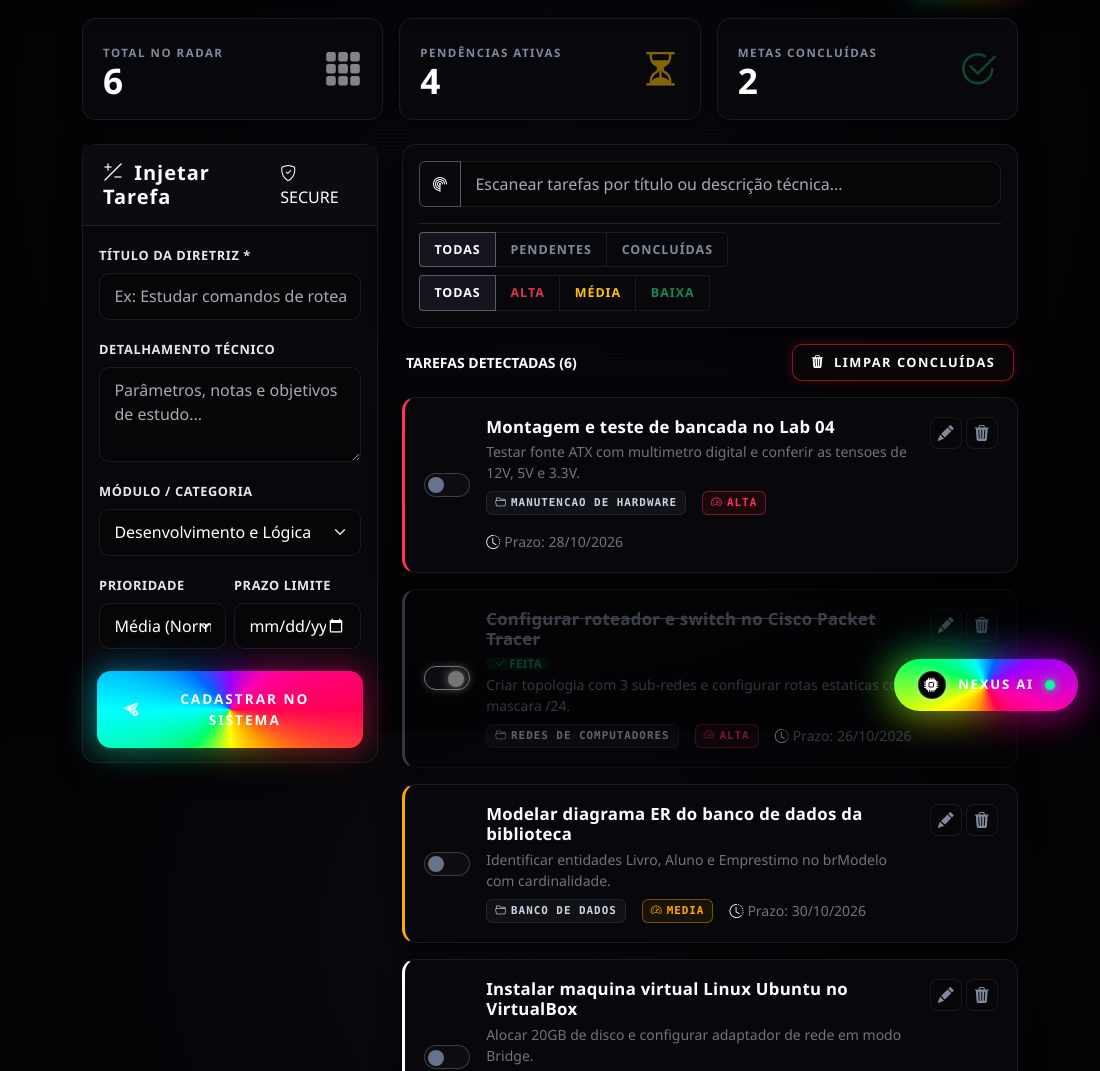
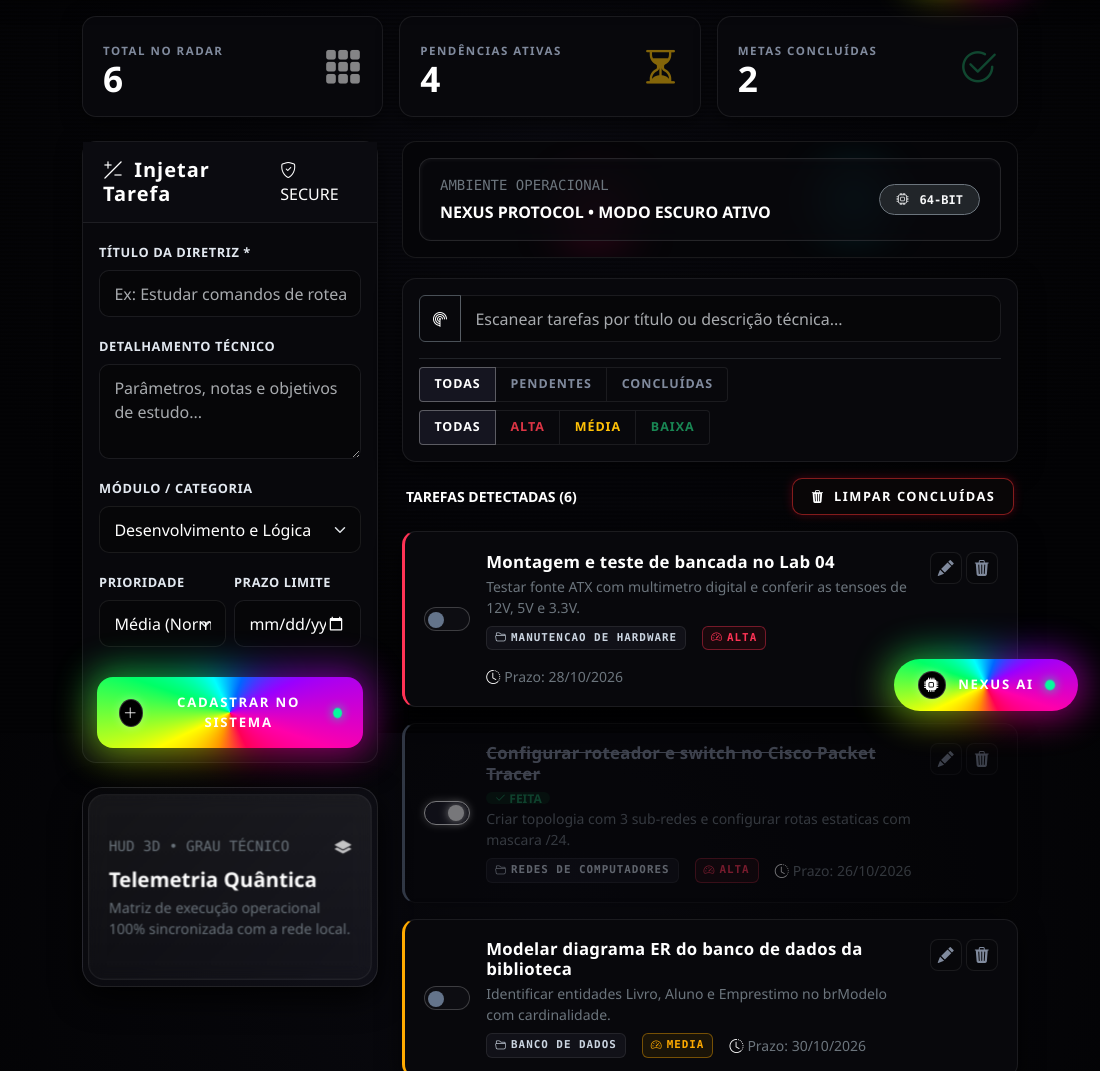
Before and after one commit to ithalo098/teste, an Electron app: page index.html in a window 1100 px wide. Shown: the part 67-1138 px from the top of the page. Drawn offline with nearby package versions, Linux system fonts and the light colour scheme.

Commit message:
coloquei os cards 3d novos e mudei os botoes de cadastro e tema pro modelo lazy dragonfly

```diff
--- a/css/styles.css
+++ b/css/styles.css
@@ -13,13 +13,23 @@
 }
 
 @keyframes rgbSpin {
-  0% { --rgb-angle: 0deg; }
-  100% { --rgb-angle: 360deg; }
+  0% {
+    --rgb-angle: 0deg;
+  }
+
+  100% {
+    --rgb-angle: 360deg;
+  }
 }
 
 @keyframes rgbHue {
-  0% { filter: hue-rotate(0deg); }
-  100% { filter: hue-rotate(360deg); }
+  0% {
+    filter: hue-rotate(0deg);
+  }
+
+  100% {
+    filter: hue-rotate(360deg);
+  }
 }
 
 :root {
@@ -63,7 +73,10 @@ body {
 body::before {
   content: "";
   position: fixed;
-  top: 0; left: 0; right: 0; bottom: 0;
+  top: 0;
+  left: 0;
+  right: 0;
+  bottom: 0;
   background: linear-gradient(rgba(0, 0, 0, 0) 50%, rgba(0, 0, 0, 0.35) 50%);
   background-size: 100% 4px;
   z-index: -1;
@@ -75,7 +88,9 @@ body::before {
    2. BORDAS RGB NOS BOTOES (CHROMA SPECTRUM GLOW)
    Bordas com gradiente arco-iris em movimento continuo
    ============================================================== */
-.btn-rgb, .btn-cyber-primary, .btn-primary {
+.btn-rgb,
+.btn-cyber-primary,
+.btn-primary {
   position: relative;
   background: #060608 !important;
   color: #ffffff !important;
@@ -98,7 +113,9 @@ body::before {
 }
 
 /* Moldura RGB animada */
-.btn-rgb::before, .btn-cyber-primary::before, .btn-primary::before {
+.btn-rgb::before,
+.btn-cyber-primary::before,
+.btn-primary::before {
   content: '';
   position: absolute;
   inset: -2px;
@@ -110,7 +127,9 @@ body::before {
 }
 
 /* Brilho RGB volumetrico externo (Bloom) */
-.btn-rgb::after, .btn-cyber-primary::after, .btn-primary::after {
+.btn-rgb::after,
+.btn-cyber-primary::after,
+.btn-primary::after {
   content: '';
   position: absolute;
   inset: -6px;
@@ -123,22 +142,29 @@ body::before {
   transition: opacity 0.3s ease, filter 0.3s ease;
 }
 
-.btn-rgb:hover, .btn-cyber-primary:hover, .btn-primary:hover {
+.btn-rgb:hover,
+.btn-cyber-primary:hover,
+.btn-primary:hover {
   transform: translateY(-2px);
   color: #ffffff !important;
 }
 
-.btn-rgb:hover::after, .btn-cyber-primary:hover::after, .btn-primary:hover::after {
+.btn-rgb:hover::after,
+.btn-cyber-primary:hover::after,
+.btn-primary:hover::after {
   opacity: 0.85;
   filter: blur(20px);
 }
 
-.btn-rgb:active, .btn-cyber-primary:active, .btn-primary:active {
+.btn-rgb:active,
+.btn-cyber-primary:active,
+.btn-primary:active {
   transform: translateY(0) scale(0.98);
 }
 
 /* Botao Perigo com Borda RGB avermelhada */
-.btn-cyber-danger, .btn-danger {
+.btn-cyber-danger,
+.btn-danger {
   position: relative;
   background: #090607 !important;
   color: #ffffff !important;
@@ -153,7 +179,8 @@ body::before {
   box-shadow: 0 0 10px rgba(255, 0, 50, 0.25);
 }
 
-.btn-cyber-danger:hover, .btn-danger:hover {
+.btn-cyber-danger:hover,
+.btn-danger:hover {
   background: #1a080c !important;
   border-color: #ff3355 !important;
   box-shadow: 0 0 20px rgba(255, 0, 85, 0.6);
@@ -235,6 +262,163 @@ body::before {
   transform: scale(0.97);
 }
 
+/* Variantes do Botao Lazy Dragonfly */
+.btn-lazy-dragonfly.w-100 {
+  width: 100% !important;
+  justify-content: center;
+  border-radius: 14px !important;
+  padding: 14px 20px !important;
+}
+
+.btn-lazy-dragonfly.w-100::before {
+  border-radius: 16px !important;
+}
+
+.btn-lazy-dragonfly.w-100::after {
+  border-radius: 20px !important;
+}
+
+.btn-lazy-dragonfly.btn-sm {
+  padding: 6px 16px !important;
+  font-size: 0.72rem !important;
+  letter-spacing: 1.2px !important;
+  gap: 7px !important;
+}
+
+/* ==============================================================
+   SMIT-PRAJAPATI / SMART-LIGER-5 (3D Glassmorphism Card)
+   ============================================================== */
+.smart-liger-parent {
+  width: 100%;
+  height: 200px;
+  perspective: 1000px;
+  margin-top: 1.25rem;
+}
+
+.smart-liger-card {
+  height: 100%;
+  border-radius: 20px;
+  background: linear-gradient(135deg, #07070a 0%, #101018 100%);
+  border: 1px solid rgba(255, 255, 255, 0.1);
+  transition: all 0.4s ease-in-out;
+  transform-style: preserve-3d;
+  position: relative;
+  box-shadow: 0 12px 30px rgba(0, 0, 0, 0.85);
+  cursor: pointer;
+}
+
+.smart-liger-parent:hover .smart-liger-card {
+  transform: rotate3d(0.4, 1, 0, 14deg) translateY(-4px);
+  border-color: rgba(255, 255, 255, 0.3);
+  box-shadow: 0 20px 45px rgba(0, 0, 0, 0.95), 0 0 15px rgba(255, 255, 255, 0.08);
+}
+
+.smart-liger-glass {
+  position: absolute;
+  inset: 8px;
+  border-radius: 16px;
+  background: linear-gradient(0deg, rgba(255, 255, 255, 0.02) 0%, rgba(255, 255, 255, 0.06) 100%);
+  backdrop-filter: blur(8px);
+  -webkit-backdrop-filter: blur(8px);
+  border: 1px solid rgba(255, 255, 255, 0.08);
+  transform: translate3d(0px, 0px, 20px);
+  display: flex;
+  flex-direction: column;
+  justify-content: center;
+  padding: 1.2rem;
+}
+
+.smart-liger-content {
+  transform: translate3d(0, 0, 30px);
+}
+
+/* ==============================================================
+   SOLID-METAL / MODERN-LIZARD-75 (Frosted Shine Card)
+   ============================================================== */
+.modern-lizard-container {
+  position: relative;
+  width: 100%;
+  display: flex;
+  justify-content: center;
+  align-items: center;
+  z-index: 0;
+  margin-bottom: 1.25rem;
+  overflow: hidden;
+  border-radius: 14px;
+  background: #050508;
+  border: 1px solid rgba(255, 255, 255, 0.08);
+  padding: 1rem;
+}
+
+.modern-lizard-container::after {
+  content: " ";
+  position: absolute;
+  height: 90px;
+  width: 90px;
+  left: 20%;
+  top: 15%;
+  background-image: radial-gradient(circle, rgba(255, 0, 90, 0.35), transparent 70%);
+  border-radius: 50%;
+  z-index: -1;
+  filter: blur(25px);
+  animation: lizardOrb 14s ease-in-out infinite;
+}
+
+.modern-lizard-container::before {
+  content: " ";
+  position: absolute;
+  height: 80px;
+  width: 80px;
+  right: 20%;
+  bottom: 15%;
+  background-image: radial-gradient(circle, rgba(0, 240, 255, 0.35), transparent 70%);
+  border-radius: 50%;
+  z-index: -1;
+  filter: blur(25px);
+}
+
+@keyframes lizardOrb {
+  0%, 100% { transform: translate(0, 0); }
+  50% { transform: translate(30px, 15px); }
+}
+
+.modern-lizard-card {
+  width: 100%;
+  border: 1px solid rgba(255, 255, 255, 0.12);
+  border-radius: 12px;
+  backdrop-filter: blur(10px);
+  -webkit-backdrop-filter: blur(10px);
+  background: rgba(9, 9, 14, 0.7);
+  padding: 1rem 1.25rem;
+  position: relative;
+  box-shadow: inset 1px 1px 4px rgba(255, 255, 255, 0.05);
+  overflow: hidden;
+  z-index: 1;
+}
+
+.modern-lizard-card::after {
+  z-index: -1;
+  content: " ";
+  position: absolute;
+  width: 160%;
+  top: 0;
+  left: -60%;
+  height: 100%;
+  background: linear-gradient(90deg, transparent, rgba(255, 255, 255, 0.08), transparent);
+  transform: rotateZ(35deg);
+  filter: blur(18px);
+  animation: lizardShine 9s ease infinite;
+}
+
+@keyframes lizardShine {
+  0% { transform: translateX(-160%) rotateZ(35deg); }
+  100% { transform: translateX(160%) rotateZ(35deg); }
+}
+
+.btn-lazy-dragonfly:active {
+  transform: scale(0.97);
+}
+
 .ai-pill-icon {
   width: 28px;
   height: 28px;
@@ -259,8 +443,17 @@ body::before {
 }
 
 @keyframes pulseDot {
-  0%, 100% { transform: scale(0.9); opacity: 0.8; }
-  50% { transform: scale(1.3); opacity: 1; }
+
+  0%,
+  100% {
+    transform: scale(0.9);
+    opacity: 0.8;
+  }
+
+  50% {
+    transform: scale(1.3);
+    opacity: 1;
+  }
 }
 
 /* ==============================================================
@@ -288,9 +481,11 @@ body::before {
 .prioridade-alta {
   border-left: 3px solid #ff3355 !important;
 }
+
 .prioridade-media {
   border-left: 3px solid #ffaa00 !important;
 }
+
 .prioridade-baixa {
   border-left: 3px solid #ffffff !important;
 }
@@ -336,7 +531,10 @@ body::before {
 
 .cyber-slider {
   position: absolute;
-  top: 0; left: 0; right: 0; bottom: 0;
+  top: 0;
+  left: 0;
+  right: 0;
+  bottom: 0;
   background-color: #0d0d12;
   border: 1.5px solid rgba(255, 255, 255, 0.2);
   border-radius: 20px;
@@ -354,13 +552,13 @@ body::before {
   transition: all 0.25s ease;
 }
 
-.cyber-toggle input:checked + .cyber-slider {
+.cyber-toggle input:checked+.cyber-slider {
   background-color: #1a1a24;
   border-color: #ffffff;
   box-shadow: 0 0 8px rgba(255, 255, 255, 0.4);
 }
 
-.cyber-toggle input:checked + .cyber-slider .cyber-knob {
+.cyber-toggle input:checked+.cyber-slider .cyber-knob {
   transform: translateX(20px);
   background-color: #ffffff;
   box-shadow: 0 0 10px #ffffff;
@@ -444,8 +642,17 @@ body::before {
 }
 
 @keyframes beaconPulse {
-  0%, 100% { opacity: 0.6; transform: scale(0.9); }
-  50% { opacity: 1; transform: scale(1.2); }
+
+  0%,
+  100% {
+    opacity: 0.6;
+    transform: scale(0.9);
+  }
+
+  50% {
+    opacity: 1;
+    transform: scale(1.2);
+  }
 }
 
 /* ==============================================================
@@ -502,7 +709,9 @@ body::before {
   letter-spacing: 1px;
 }
 
-.cyber-input, .form-control, .form-select {
+.cyber-input,
+.form-control,
+.form-select {
   background-color: #060608 !important;
   border: 1px solid var(--border-subtle) !important;
   color: #ffffff !important;
@@ -511,7 +720,9 @@ body::before {
   transition: all 0.2s ease;
 }
 
-.cyber-input:focus, .form-control:focus, .form-select:focus {
+.cyber-input:focus,
+.form-control:focus,
+.form-select:focus {
   background-color: #0b0b10 !important;
   border-color: rgba(255, 255, 255, 0.4) !important;
   box-shadow: 0 0 10px rgba(255, 255, 255, 0.15) !important;
@@ -564,7 +775,8 @@ body::before {
   transition: all 0.2s ease;
 }
 
-.btn-cyber-filter.active, .btn-cyber-filter:hover {
+.btn-cyber-filter.active,
+.btn-cyber-filter:hover {
   background: #151520 !important;
   color: #ffffff !important;
   border-color: rgba(255, 255, 255, 0.3) !important;
@@ -625,8 +837,15 @@ body::before {
 }
 
 @keyframes windowSlideIn {
-  from { opacity: 0; transform: translateY(15px) scale(0.97); }
-  to { opacity: 1; transform: translateY(0) scale(1); }
+  from {
+    opacity: 0;
+    transform: translateY(15px) scale(0.97);
+  }
+
+  to {
+    opacity: 1;
+    transform: translateY(0) scale(1);
+  }
 }
 
 .nexus-ai-header {
@@ -682,8 +901,14 @@ body::before {
   max-width: 90%;
 }
 
-.ai-msg { align-self: flex-start; }
-.user-msg { align-self: flex-end; flex-direction: row-reverse; }
+.ai-msg {
+  align-self: flex-start;
+}
+
+.user-msg {
+  align-self: flex-end;
+  flex-direction: row-reverse;
+}
 
 .msg-avatar {
   width: 28px;
@@ -761,8 +986,11 @@ body::before {
   box-shadow: 0 20px 60px rgba(0, 0, 0, 0.95) !important;
 }
 
-.modal-header, .modal-footer {
+.modal-header,
+.modal-footer {
   border-color: var(--border-subtle) !important;
 }
 
-.text-cyan { color: #ffffff !important; }
+.text-cyan {
+  color: #ffffff !important;
+}
--- a/index.html
+++ b/index.html
@@ -45,9 +45,10 @@
           <span>SISTEMA ATIVO</span>
         </div>
 
-        <button id="btnAlternarTema" class="btn btn-rgb btn-sm px-3" title="Alternar Modo Escuro / Stealth">
-          <i class="bi bi-moon-stars-fill me-1"></i>
-          <span class="d-none d-sm-inline">TEMA</span>
+        <!-- Botao Tema (Spacious74/lazy-dragonfly-64) -->
+        <button id="btnAlternarTema" class="btn-lazy-dragonfly btn-sm" title="Alternar Modo Escuro / Stealth">
+          <div class="ai-pill-icon"><i class="bi bi-moon-stars-fill"></i></div>
+          <span>TEMA</span>
         </button>
       </div>
     </div>
@@ -142,17 +143,50 @@
                 </div>
               </div>
 
-              <!-- Botao com Borda RGB -->
-              <button type="submit" class="btn btn-rgb w-100 py-3">
-                <i class="bi bi-send-check-fill me-1"></i> Cadastrar no Sistema
+              <!-- Botao Criar Cadastro (Spacious74/lazy-dragonfly-64) -->
+              <button type="submit" class="btn-lazy-dragonfly w-100 mt-2">
+                <div class="ai-pill-icon"><i class="bi bi-plus-lg"></i></div>
+                <span>Cadastrar no Sistema</span>
+                <span class="ai-pulse-dot"></span>
               </button>
             </form>
+          </div>
+        </div>
+
+        <!-- Card 3D Glassmorphism (Smit-Prajapati/smart-liger-5) -->
+        <div class="smart-liger-parent" title="Card 3D Interativo (Passe o mouse)">
+          <div class="smart-liger-card">
+            <div class="smart-liger-glass">
+              <div class="smart-liger-content">
+                <div class="d-flex align-items-center justify-content-between mb-2">
+                  <span class="small font-monospace text-secondary text-uppercase">HUD 3D • GRAU TÉCNICO</span>
+                  <i class="bi bi-layers-fill text-white opacity-75"></i>
+                </div>
+                <h5 class="fw-bold text-white mb-1">Telemetria Quântica</h5>
+                <p class="small text-secondary mb-0">Matriz de execução operacional 100% sincronizada com a rede local.</p>
+              </div>
+            </div>
           </div>
         </div>
       </div>
 
       <!-- Coluna da Direita: Barra de Busca e Cards Ciberneticos -->
       <div class="col-lg-8" id="coluna-lista">
+        <!-- Card Frosted Shine (solid-metal/modern-lizard-75) -->
+        <div class="modern-lizard-container">
+          <div class="modern-lizard-card d-flex justify-content-between align-items-center">
+            <div>
+              <span class="small font-monospace text-secondary text-uppercase d-block mb-1">Ambiente Operacional</span>
+              <div class="fw-bold text-white fs-6">NEXUS PROTOCOL • MODO ESCURO ATIVO</div>
+            </div>
+            <div class="d-flex align-items-center gap-2">
+              <span class="badge bg-dark border border-secondary text-light px-3 py-2 rounded-pill font-monospace small">
+                <i class="bi bi-cpu me-1"></i> 64-BIT
+              </span>
+            </div>
+          </div>
+        </div>
+
         <!-- Card de Busca e Filtros -->
         <div class="cyber-card p-3 mb-3">
           <div class="input-group">
```
